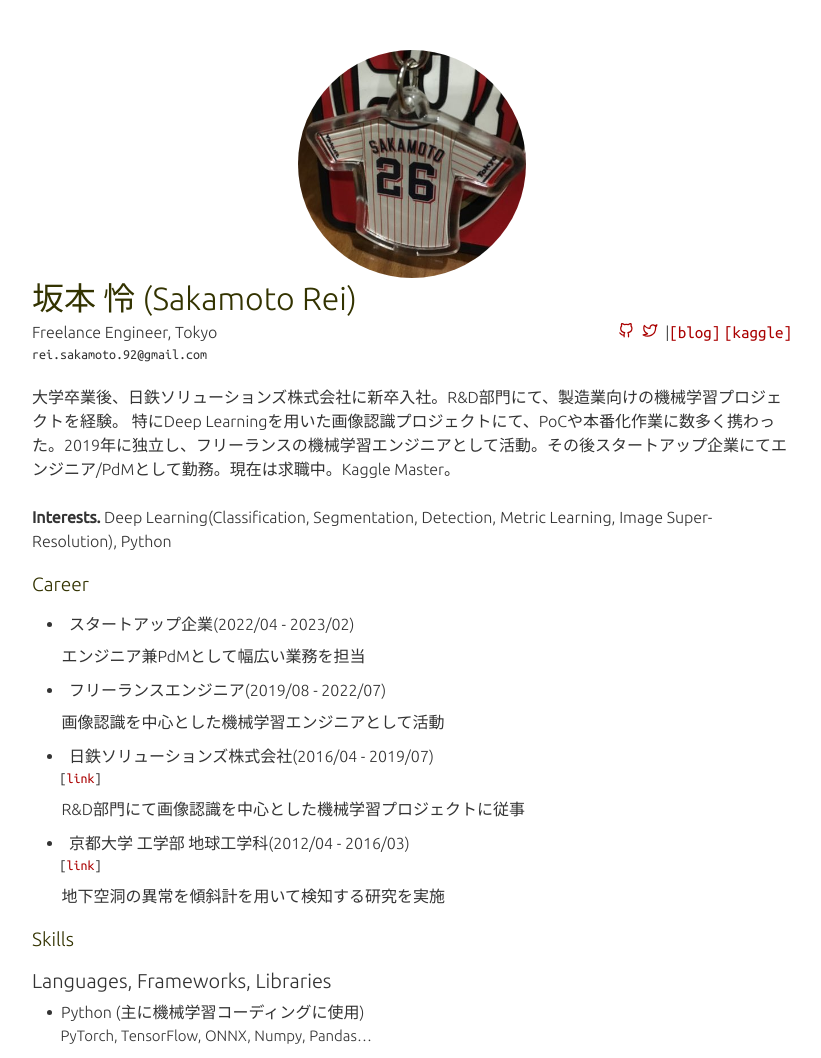
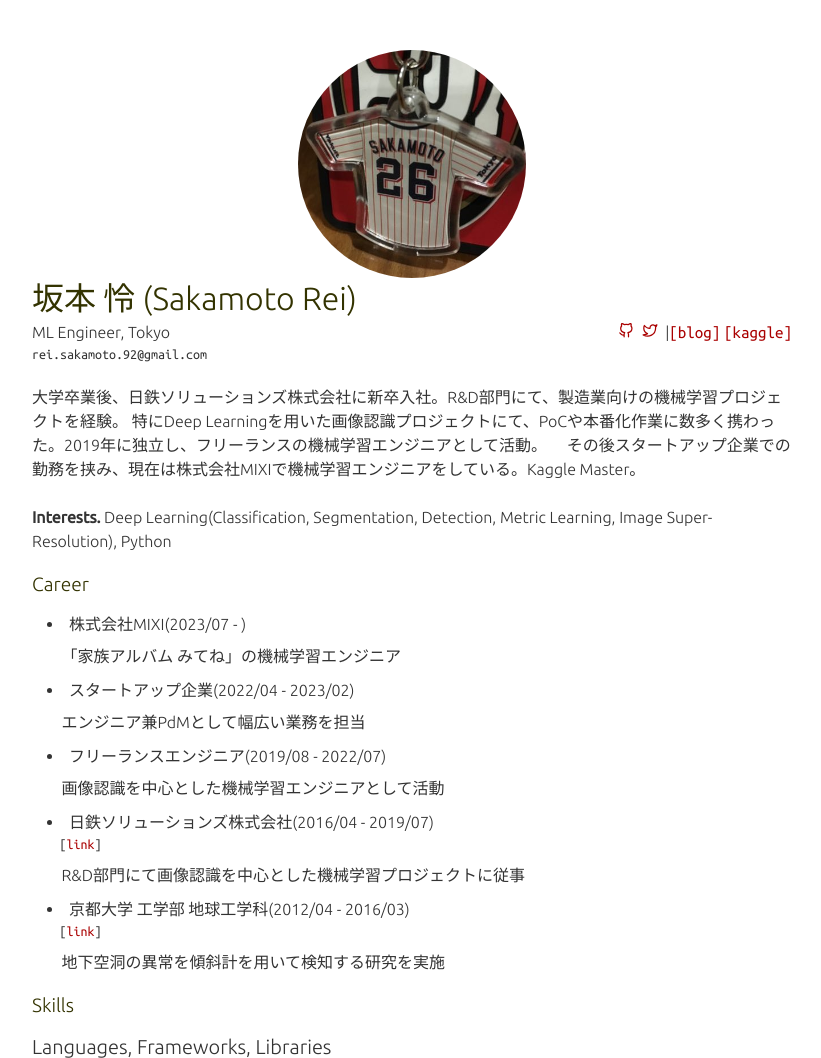
Before and after one commit to rskmoi/rskmoi.github.io, a plain HTML site: page index.html in a window 1280 px wide. Shown: the top 1058 px of the page, without its empty margins (228-1049 px from the left). Drawn offline with Linux system fonts and the light colour scheme.

Commit message:
update career

```diff
--- a/index.html
+++ b/index.html
@@ -3,7 +3,7 @@
 	<head>
 	<meta name="generator" content="Hugo 0.56.3" />
 	<meta charset="utf-8" />
-	<meta http-equiv="X-UA-Compatible" content="IE=edge"><title>坂本 怜 (Sakamoto Rei)- Freelance Engineer</title><link rel="apple-touch-icon" sizes="180x180" href="apple-touch-icon.png">
+	<meta http-equiv="X-UA-Compatible" content="IE=edge"><title>坂本 怜 (Sakamoto Rei)- ML Engineer</title><link rel="apple-touch-icon" sizes="180x180" href="apple-touch-icon.png">
 	<link rel="icon" type="image/png" sizes="32x32" href="favicon-32x32.png">
 	<link rel="icon" type="image/png" sizes="16x16" href="favicon-16x16.png">
 	<link rel="manifest" href="site.webmanifest">
@@ -35,7 +35,7 @@
 	<h1 class="site-title">坂本 怜 (Sakamoto Rei)</h1>
 	<div class="site-affilation">
 		<span class="affilation"><ul class="flat">
-				<li class="position">Freelance Engineer, Tokyo</li>
+				<li class="position">ML Engineer, Tokyo</li>
 				<li class="email">rei.sakamoto.92@gmail.com</li>
 			</ul></span>
 
@@ -59,7 +59,8 @@
 
 			<div class="introduction"><span>
 		大学卒業後、日鉄ソリューションズ株式会社に新卒入社。R&amp;D部門にて、製造業向けの機械学習プロジェクトを経験。
-  特にDeep Learningを用いた画像認識プロジェクトにて、PoCや本番化作業に数多く携わった。2019年に独立し、フリーランスの機械学習エンジニアとして活動。その後スタートアップ企業にてエンジニア/PdMとして勤務。現在は求職中。Kaggle Master。
+  特にDeep Learningを用いた画像認識プロジェクトにて、PoCや本番化作業に数多く携わった。2019年に独立し、フリーランスの機械学習エンジニアとして活動。
+　その後スタートアップ企業での勤務を挟み、現在は株式会社MIXIで機械学習エンジニアをしている。Kaggle Master。
 	</span>
 	<br><span>
 		<b>Interests.</b> Deep Learning(Classification, Segmentation, Detection, Metric Learning, Image Super-Resolution), Python
@@ -70,6 +71,19 @@
 
 	<h4>Career</h4>
 	<ul>
+		<li>
+			株式会社MIXI(2023/07 - )
+
+
+
+
+			<span class="project_description">
+				「家族アルバム みてね」の機械学習エンジニア
+			</span>
+
+
+		</li>
+
 		<li>
 			スタートアップ企業(2022/04 - 2023/02)
 
```
